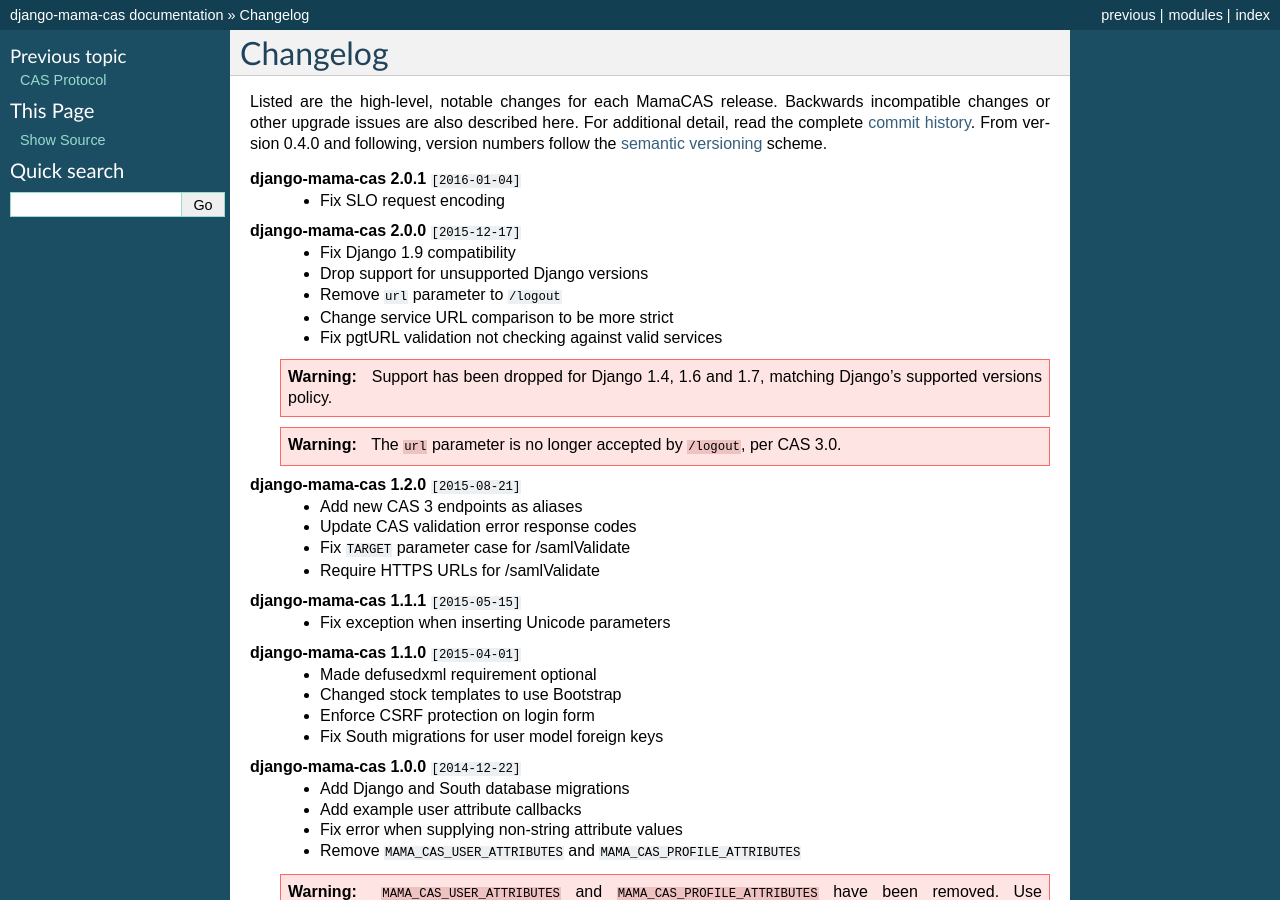
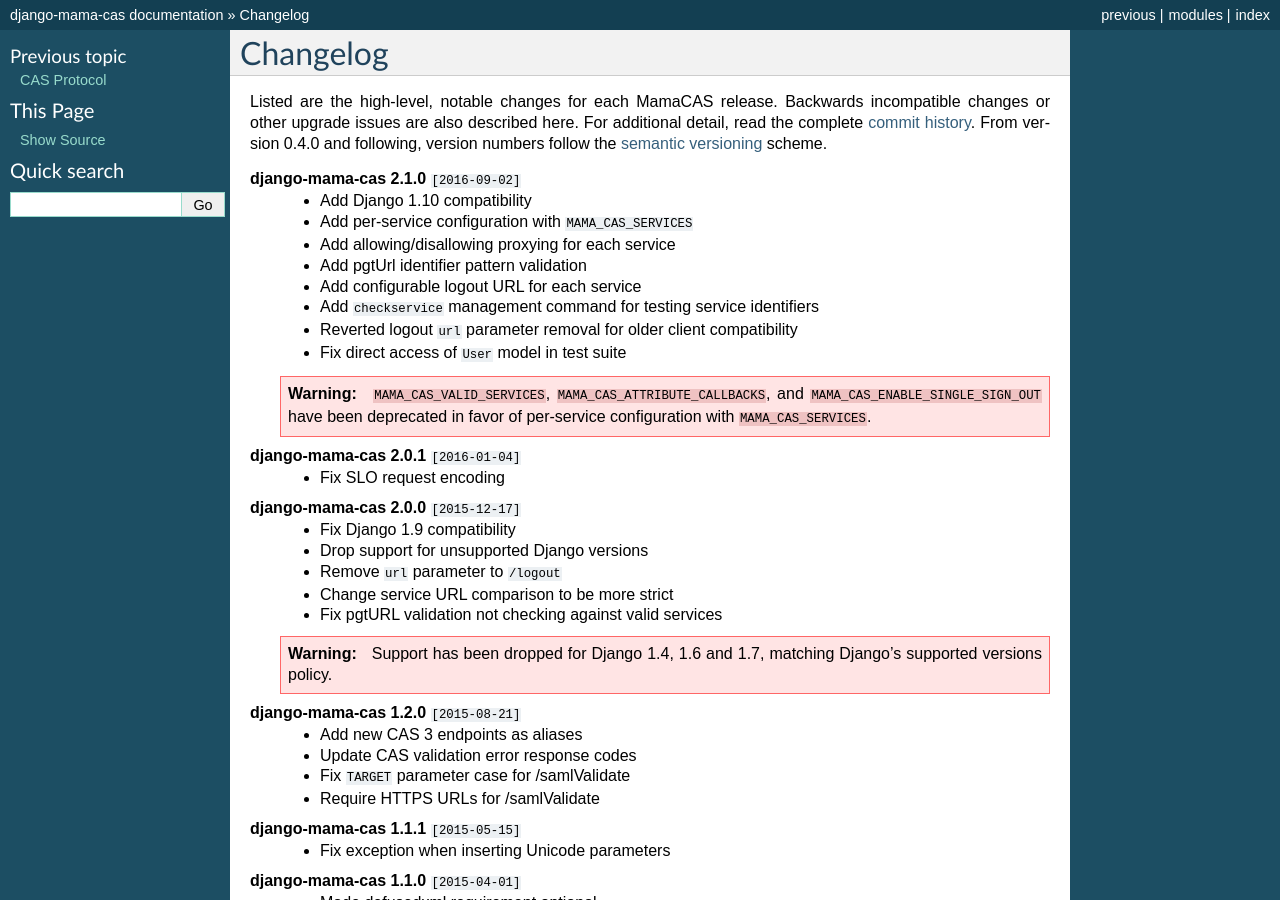
Before and after one commit to jbittel/django-mama-cas, a Sphinx documentation site: the page built from docs/changelog.rst, in a window 1280 px wide and 900 px high. Built offline with Sphinx 7.4.7, drawn with Linux system fonts in a browser that asks for light colours; the version number could not be read and is left out.

Commit message:
Update changelog

```diff
--- a/docs/changelog.rst
+++ b/docs/changelog.rst
@@ -8,6 +8,22 @@
 here. For additional detail, read the complete `commit history`_. From
 version 0.4.0 and following, version numbers follow the `semantic
 versioning`_ scheme.
+
+**django-mama-cas 2.1.0** ``[2016-09-02]``
+   * Add Django 1.10 compatibility
+   * Add per-service configuration with ``MAMA_CAS_SERVICES``
+   * Add allowing/disallowing proxying for each service
+   * Add pgtUrl identifier pattern validation
+   * Add configurable logout URL for each service
+   * Add ``checkservice`` management command for testing service identifiers
+   * Reverted logout ``url`` parameter removal for older client compatibility
+   * Fix direct access of ``User`` model in test suite
+
+   .. warning::
+
+      ``MAMA_CAS_VALID_SERVICES``, ``MAMA_CAS_ATTRIBUTE_CALLBACKS``,
+      and ``MAMA_CAS_ENABLE_SINGLE_SIGN_OUT`` have been deprecated in
+      favor of per-service configuration with ``MAMA_CAS_SERVICES``.
 
 **django-mama-cas 2.0.1** ``[2016-01-04]``
    * Fix SLO request encoding
@@ -23,10 +39,6 @@
 
       Support has been dropped for Django 1.4, 1.6 and 1.7, matching Django's
       supported versions policy.
-
-   .. warning::
-
-      The ``url`` parameter is no longer accepted by ``/logout``, per CAS 3.0.
 
 **django-mama-cas 1.2.0** ``[2015-08-21]``
    * Add new CAS 3 endpoints as aliases
```
